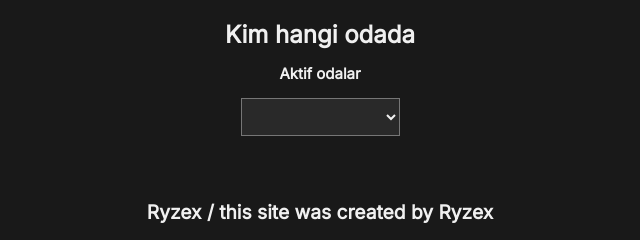
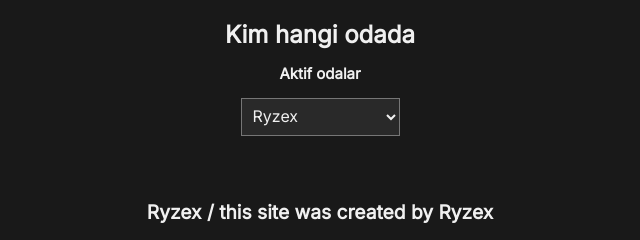
Before and after one commit to shurallah/whowhere.github.io, a plain HTML site: page index.html in a window 1280 px wide. Shown: the full height of the page, 320-960 px from the left. Drawn offline with Linux system fonts and the light colour scheme; no server answers.

Commit message:
Update index.html

```diff
--- a/index.html
+++ b/index.html
@@ -14,8 +14,8 @@
 http://archiecode.wuaze.com/http://archiecode.wuaze.com/http://archiecode.wuaze.com/http://archiecode.wuaze.com/	</header>
 	<p>Aktif odalar</p>
 	<select id="lg" onchange="f(this.value)">
-		<option value="23"></option>
-		<option value="8">Türkçe</option>
+		<option value="8">Ryzex</option>
+		<option value="23">Azerbaycanca</option>
 		<option value="2">English</option>
 		<option value="7">Русский</option>
 		<option value="55">Bahasa Melayu</option>
```
